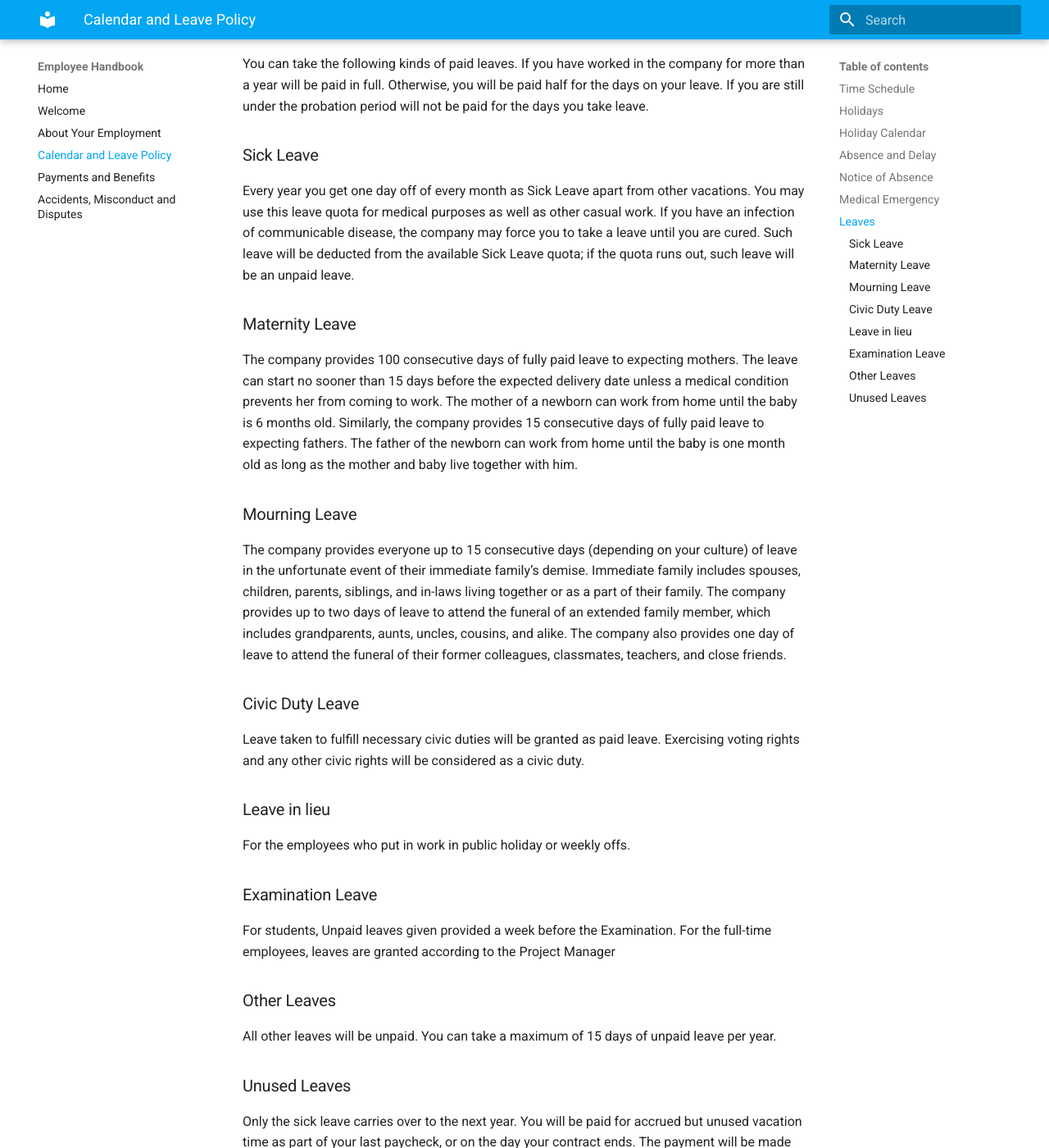
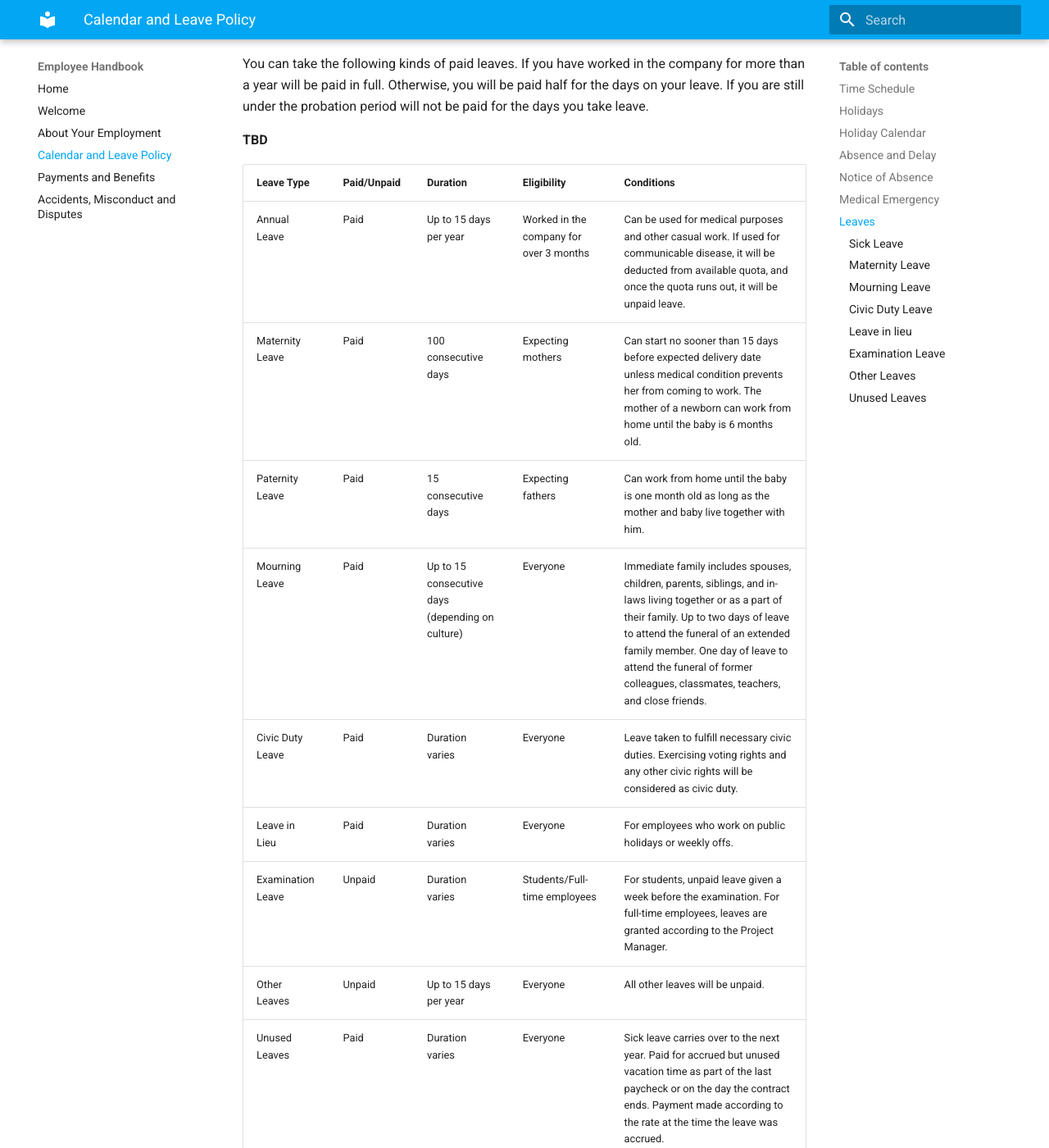
Before and after one commit to skybaseinnovations/employee-handbook, an MkDocs documentation site: the page built from docs/leave.md, in a window 1280 px wide and 1400 px high, scrolled down 2585 px. Shown: the whole window at 82% size. Built offline with MkDocs 1.6.1 and Material for MkDocs 9.7.7, drawn with Linux system fonts in a browser that asks for light colours.

Commit message:
Fix leave

```diff
--- a/docs/leave.md
+++ b/docs/leave.md
@@ -49,6 +49,22 @@ When an absence is due to illness, or medical emergency the company reserves the
 ## Leaves
 You can take the following kinds of paid leaves. If you have worked in the company for more than a year will be paid in full. Otherwise, you will be paid half for the days on your leave. If you are still under the probation period will not be paid for the days you take leave.
 
+
+**TBD**
+
+| Leave Type | Paid/Unpaid | Duration | Eligibility | Conditions |
+|------------|-------------|----------|-------------|------------|
+| Annual Leave | Paid | Up to 15 days per year | Worked in the company for over 3 months | Can be used for medical purposes and other casual work. If used for communicable disease, it will be deducted from available quota, and once the quota runs out, it will be unpaid leave. |
+| Maternity Leave | Paid | 100 consecutive days | Expecting mothers | Can start no sooner than 15 days before expected delivery date unless medical condition prevents her from coming to work. The mother of a newborn can work from home until the baby is 6 months old. |
+| Paternity Leave | Paid | 15 consecutive days | Expecting fathers | Can work from home until the baby is one month old as long as the mother and baby live together with him. |
+| Mourning Leave | Paid | Up to 15 consecutive days (depending on culture) | Everyone | Immediate family includes spouses, children, parents, siblings, and in-laws living together or as a part of their family. Up to two days of leave to attend the funeral of an extended family member. One day of leave to attend the funeral of former colleagues, classmates, teachers, and close friends. |
+| Civic Duty Leave | Paid | Duration varies | Everyone | Leave taken to fulfill necessary civic duties. Exercising voting rights and any other civic rights will be considered as civic duty. |
+| Leave in Lieu | Paid | Duration varies | Everyone | For employees who work on public holidays or weekly offs. |
+| Examination Leave | Unpaid | Duration varies | Students/Full-time employees | For students, unpaid leave given a week before the examination. For full-time employees, leaves are granted according to the Project Manager. |
+| Other Leaves | Unpaid | Up to 15 days per year | Everyone | All other leaves will be unpaid. |
+| Unused Leaves | Paid | Duration varies | Everyone | Sick leave carries over to the next year. Paid for accrued but unused vacation time as part of the last paycheck or on the day the contract ends. Payment made according to the rate at the time the leave was accrued. |
+**TBD**
+
 ### Sick Leave
 Every year you get one day off of every month as Sick Leave apart from other vacations. You may use this leave quota for medical purposes as well as other casual work. If you have an infection of communicable disease, the company may force you to take a leave until you are cured. Such leave will be deducted from the available Sick Leave quota; if the quota runs out, such leave will be an unpaid leave.
 
```
